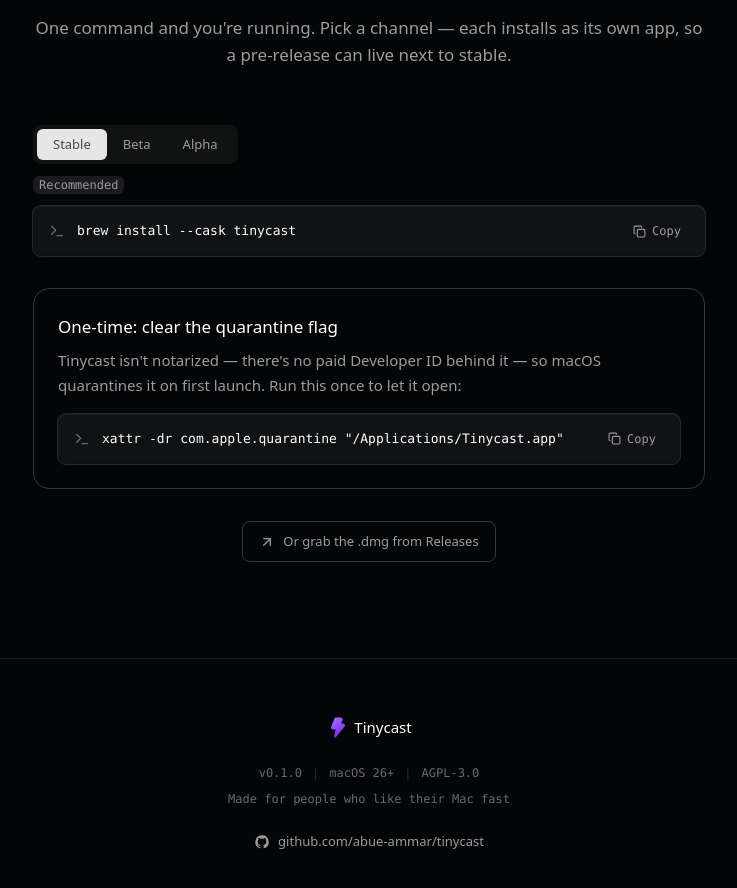
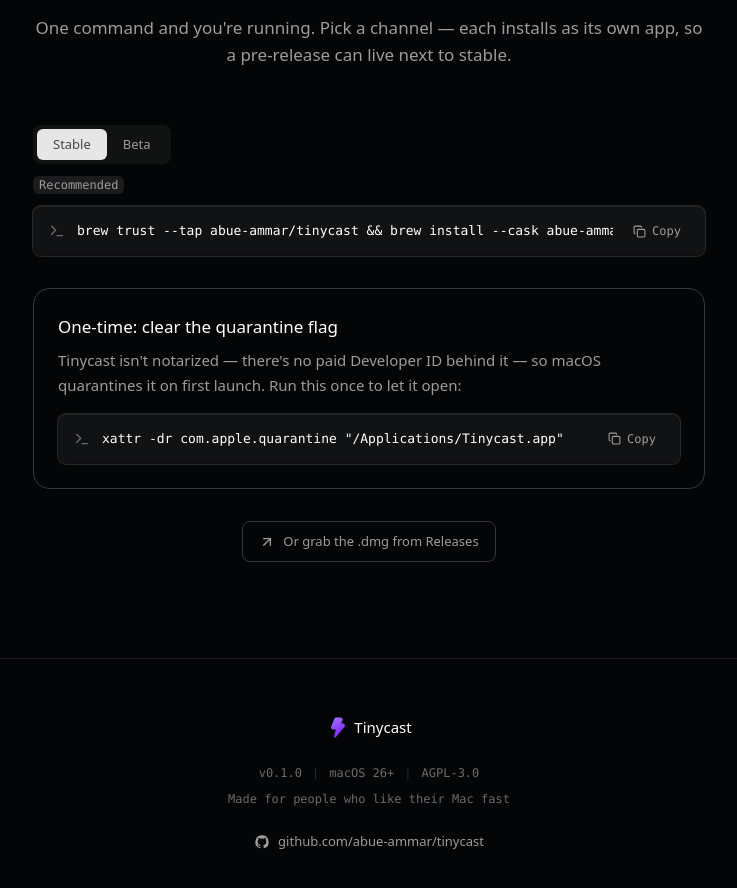
Before and after one commit to AllenDang/tinycast, a React (Vite) app in the folder website/: page / in a window 1280 px wide. Shown: the part 5560-6448 px from the top of the page, without its empty margins (271-1008 px from the left). Built offline with nearby package versions, Linux system fonts and the light colour scheme; no server answers.

Commit message:
fixed tap trust

```diff
--- a/website/src/data/site.ts
+++ b/website/src/data/site.ts
@@ -24,19 +24,15 @@
   {
     id: "stable",
     label: "Stable",
-    command: "brew install --cask tinycast",
+    command:
+      "brew trust --tap abue-ammar/tinycast && brew install --cask abue-ammar/tinycast/tinycast",
     note: "Recommended",
   },
   {
     id: "beta",
     label: "Beta",
-    command: "brew install --cask tinycast@beta",
-    note: "Side-by-side",
-  },
-  {
-    id: "alpha",
-    label: "Alpha",
-    command: "brew install --cask tinycast@alpha",
+    command:
+      "brew trust --tap abue-ammar/tinycast && brew install --cask abue-ammar/tinycast/tinycast@beta",
     note: "Side-by-side",
   },
 ] as const;
```
Also changed, not shown: 3 other files (tests, documents, lock files or other folders).
